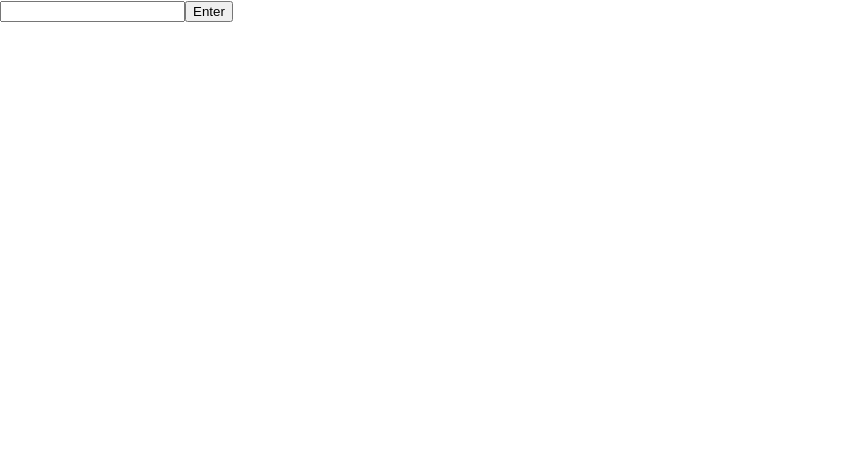
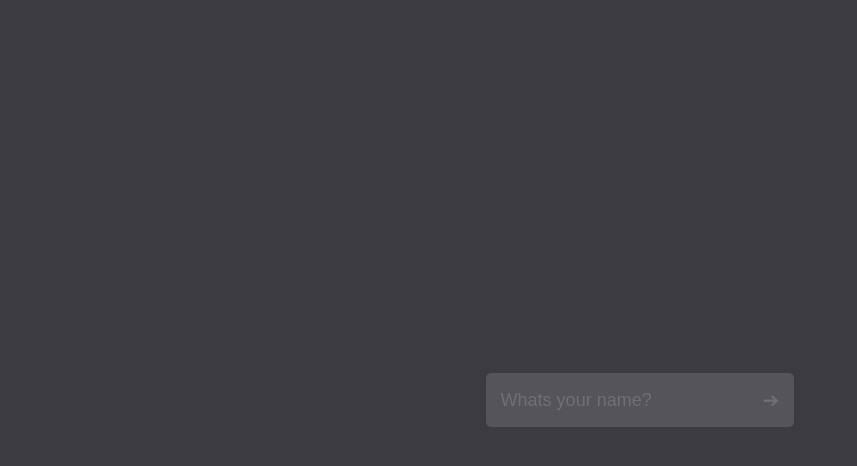
Before and after one commit to ShintoTuna/chat-client, a React (Create React App) app: page / in a window 1280 px wide. Shown: the top 466 px of the page, without its empty margins (0-857 px from the left). Built offline with nearby package versions, Linux system fonts and the light colour scheme.

Commit message:
add chat styling

```diff
--- a/src/Landing.tsx
+++ /dev/null
@@ -1,25 +0,0 @@
-import React, { FC, useContext, useState } from 'react';
-import { ChatContext } from './ChatContext';
-
-const Landing: FC = () => {
-    const [username, setUsername] = useState('');
-    const { saveUsername } = useContext(ChatContext);
-    const submit = () => {
-        if (username.length > 0) {
-            saveUsername(username);
-        }
-    };
-
-    return (
-        <div>
-            <input
-                value={username}
-                onChange={({ target }) => setUsername(target.value)}
-                onKeyDown={({ keyCode }) => keyCode === 13 && submit()}
-            />
-            <button onClick={submit}>Enter</button>
-        </div>
-    );
-};
-
-export default Landing;
--- a/src/Message.tsx
+++ /dev/null
@@ -1,14 +0,0 @@
-import React, { FC } from 'react';
-import { Message as MessageType } from './types';
-
-interface Props {
-    message: MessageType;
-}
-
-const Message: FC<Props> = ({ message: { message, username } }) => (
-    <div>
-        <span>{username}</span>: {message}
-    </div>
-);
-
-export default Message;
--- a/src/Chat.tsx
+++ b/src/components/Chat.tsx
@@ -1,33 +1,29 @@
-import React, { useState, useContext } from 'react';
+import React, { useContext } from 'react';
 import { ChatContext } from './ChatContext';
 import Message from './Message';
+import InputWithSubmit from './InputWithSubmit';
 
 const Chat: React.FC = () => {
-    const [message, setMessage] = useState('');
-    const { messages, sendMessage, username } = useContext(ChatContext);
+    const { messages, sendMessage, username, disconnect } = useContext(ChatContext);
 
-    const submit = () => {
+    const submit = (message: string) => {
         if (message.length > 0 && username) {
             sendMessage({ message, username });
-            setMessage('');
         }
     };
 
     return (
         <div className="chat">
+            <button className="close" onClick={disconnect}>
+                ×
+            </button>
             <div className="messages">
                 {messages.map((m, i) => (
                     <Message message={m} key={i} />
                 ))}
             </div>
             <div className="controls">
-                <input
-                    type="text"
-                    value={message}
-                    onChange={({ target }) => setMessage(target.value)}
-                    onKeyDown={({ keyCode }) => keyCode === 13 && submit()}
-                />
-                <button onClick={submit}>Send</button>
+                <InputWithSubmit submit={submit} placeholder="Type to chat" />
             </div>
         </div>
     );
--- a/src/ChatContext.tsx
+++ b/src/components/ChatContext.tsx
@@ -1,11 +1,9 @@
-import React, { createContext, useState, useEffect, FC } from 'react';
-import { Message } from './types';
+import React, { createContext, useState, FC } from 'react';
+import { Message } from '../types';
 
 function useChatState() {
     const [messages, updateMessages] = useState<Message[]>([]);
     const [username, setUsername] = useState<string>();
-
-    useEffect(() => {}, []);
 
     function sendMessage(message: Message) {
         updateMessages([...messages, message]);
@@ -21,11 +19,17 @@ function useChatState() {
         updateMessages([...messages, newMessage]);
     }
 
+    function disconnect() {
+        setUsername('');
+        updateMessages([]);
+    }
+
     return {
         messages,
         sendMessage,
         username,
         saveUsername,
+        disconnect,
     };
 }
 
--- /dev/null
+++ b/src/components/InputWithSubmit.tsx
@@ -0,0 +1,34 @@
+import React, { FC, useState } from 'react';
+
+interface Props {
+    submit: (str: string) => void;
+    placeholder: string;
+}
+
+const InputWithSubmit: FC<Props> = ({ submit, placeholder }) => {
+    const [value, setValue] = useState('');
+
+    const submitValue = () => {
+        if (value.length > 0) {
+            submit(value);
+            setValue('');
+        }
+    };
+
+    return (
+        <div className="input-with-submit">
+            <input
+                className="input-field"
+                placeholder={placeholder}
+                value={value}
+                onChange={({ target }) => setValue(target.value)}
+                onKeyDown={({ keyCode }) => keyCode === 13 && submitValue()}
+            />
+            <button className="input-submit" onClick={submitValue}>
+                ➔
+            </button>
+        </div>
+    );
+};
+
+export default InputWithSubmit;
--- /dev/null
+++ b/src/components/Landing.tsx
@@ -0,0 +1,21 @@
+import React, { FC, useContext } from 'react';
+import { ChatContext } from './ChatContext';
+import InputWithSubmit from './InputWithSubmit';
+
+const Landing: FC = () => {
+    const { saveUsername } = useContext(ChatContext);
+
+    const submit = (username: string) => {
+        if (username.length > 0) {
+            saveUsername(username);
+        }
+    };
+
+    return (
+        <div className="landing">
+            <InputWithSubmit submit={submit} placeholder="Whats your name?" />
+        </div>
+    );
+};
+
+export default Landing;
--- /dev/null
+++ b/src/components/Message.tsx
@@ -0,0 +1,25 @@
+import React, { FC } from 'react';
+import { Message as MessageType } from '../types';
+import { toHue } from '../utils';
+
+interface Props {
+    message: MessageType;
+}
+
+const Message: FC<Props> = ({ message: { message, username } }) => {
+    const backgroundColor = `hsl(${toHue(username)}, 30%, 80%)`;
+
+    return (
+        <div className="message-container">
+            <div className="avatar" style={{ backgroundColor }}>
+                {username.slice(0, 2).toUpperCase()}
+            </div>
+            <div className="body">
+                <div className="name">{username}</div>
+                <div className="message">{message}</div>
+            </div>
+        </div>
+    );
+};
+
+export default Message;
--- a/src/index.css
+++ b/src/index.css
@@ -1,3 +1,9 @@
+:root {
+  --font-color: #F2F2F2;
+  --input-bg-color: #555459;
+  --diluted-font-color: #706F73;
+}
+
 body {
   margin: 0;
   font-family: -apple-system, BlinkMacSystemFont, 'Segoe UI', 'Roboto', 'Oxygen',
@@ -5,4 +11,124 @@ body {
     sans-serif;
   -webkit-font-smoothing: antialiased;
   -moz-osx-font-smoothing: grayscale;
+  background-color: #3B3B40;
+  position: relative;
 }
+
+*,
+html {
+  box-sizing: border-box;
+}
+
+*:focus {
+  outline: none;
+}
+
+.chat {
+  display: flex;
+  flex-direction: column;
+  justify-content: flex-end;
+  height: 100vh;
+  padding: 10px;
+}
+
+.close {
+  position: absolute;
+  top: 10px;
+  right: 10px;
+  border: none;
+  background-color: Transparent;
+  color: var(--diluted-font-color);
+  font-size: 30px;
+  line-height: 45px;
+  text-align: center;
+  padding: 0;
+  margin: 0;
+  width: 45px;
+  height: 45px;
+  cursor: pointer;
+  border-radius: 5px;
+}
+
+.close:hover {
+  background-color: var(--input-bg-color);
+}
+
+.messages {
+  overflow: scroll;
+  border-bottom: 1px solid var(--input-bg-color);
+}
+
+.controls {
+  padding-top: 20px;
+}
+
+.landing {
+  display: flex;
+  align-items: center;
+  justify-content: center;
+  height: 100%;
+  min-height: 100vh;
+}
+
+.message-container {
+  display: flex;
+  border-top: 1px solid var(--input-bg-color);
+  padding: 20px;
+}
+
+.message-container .body {
+  flex: 1
+}
+
+.message-container .avatar {
+  background-color: gray;
+  border-radius: 50%;
+  width: 50px;
+  height: 50px;
+  text-align: center;
+  line-height: 50px;
+  font-size: 20px;
+  font-weight: bold;
+  color: var(--font-color);
+  margin-right: 20px;
+  text-shadow: 2px 2px var(--diluted-font-color);
+}
+
+.message-container .message {
+  color: var(--font-color)
+}
+
+.message-container .name {
+  padding: 4px 0;
+  color: var(--diluted-font-color);
+}
+
+.input-with-submit {
+  display: flex;
+  flex-direction: row;
+}
+
+.input-field {
+  flex: 1;
+  display: inline-block;
+  padding: 10px 15px;
+  font-size: 18px;
+  border: none;
+  border-radius: 5px 0 0 5px;
+  background-color: var(--input-bg-color);
+  color: var(--font-color);
+}
+
+.input-field::placeholder {
+  color: var(--diluted-font-color);
+}
+
+.input-submit {
+  border: none;
+  border-radius: 0 5px 5px 0;
+  background-color: var(--input-bg-color);
+  font-size: 20px;
+  padding: 15px;
+  color: var(--diluted-font-color);
+}
--- a/src/index.tsx
+++ b/src/index.tsx
@@ -1,8 +1,8 @@
 import React from 'react';
 import ReactDOM from 'react-dom';
 import './index.css';
-import App from './App';
-import { ChatContextProvider } from './ChatContext';
+import App from './components/App';
+import { ChatContextProvider } from './components/ChatContext';
 
 ReactDOM.render(
     <ChatContextProvider>
--- /dev/null
+++ b/src/utils.ts
@@ -0,0 +1,9 @@
+export const toHue = (str: string) => {
+    let hash = 0;
+    if (str.length === 0) return hash;
+    for (let i = 0; i < str.length; i++) {
+        hash = str.charCodeAt(i) + ((hash << 5) - hash);
+        hash = hash & hash;
+    }
+    return hash % 360;
+};
```
Also changed, not shown: src/components/App.tsx (renamed from src/App.tsx).
